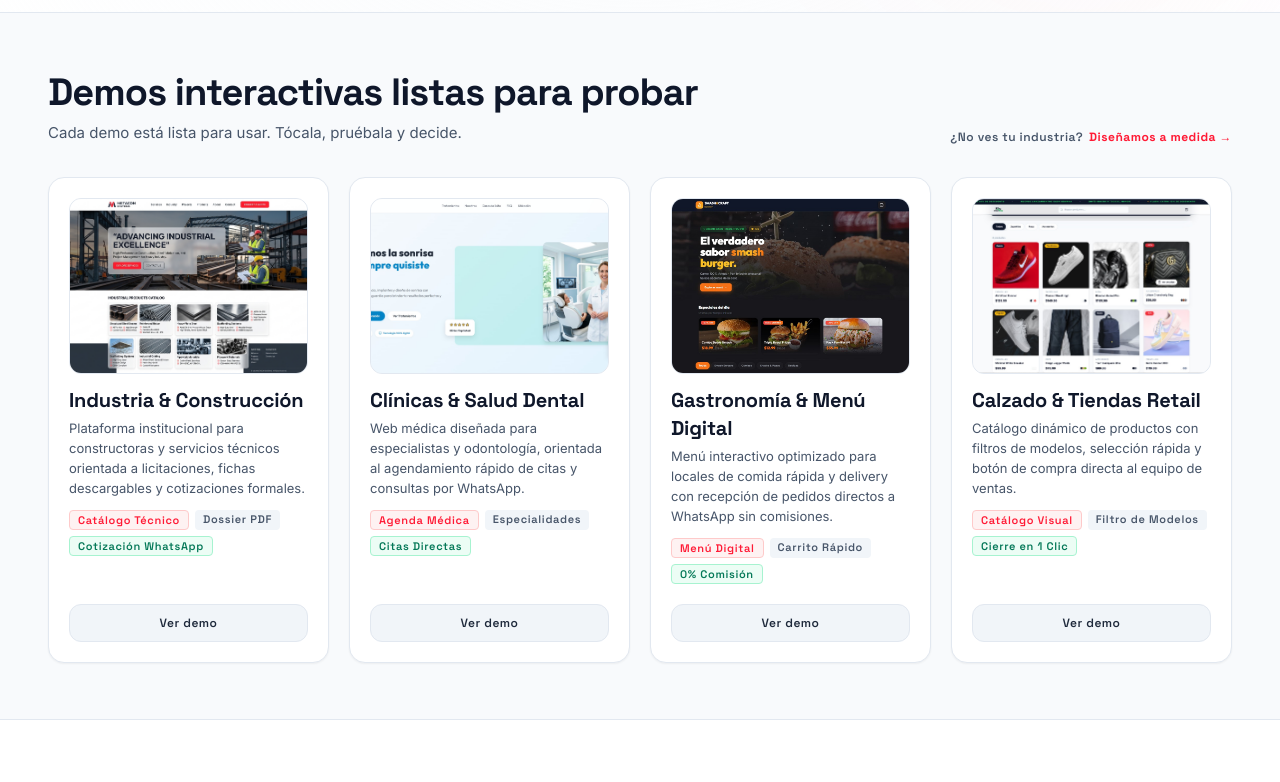
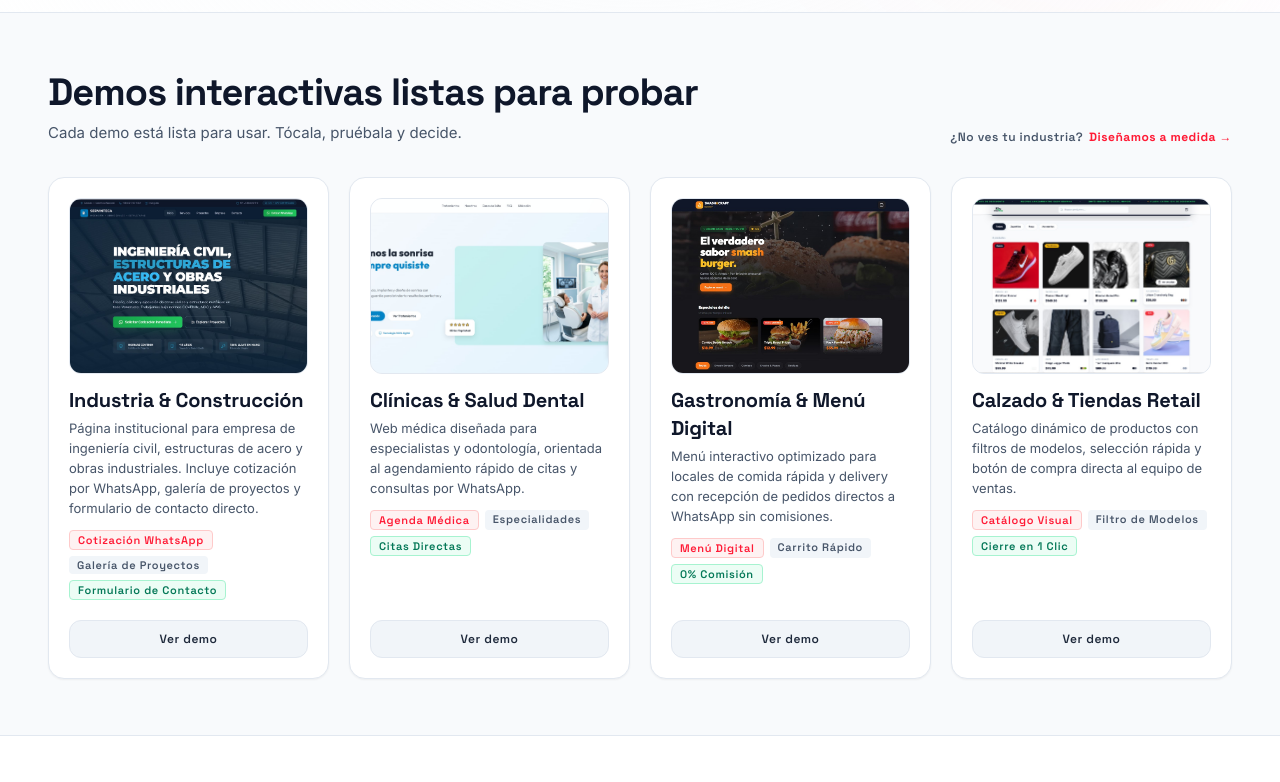
Before and after one commit to santiagoxx93/Digital_Drift_Software, a React (Vite) app: page / in a window 1280 px wide. Shown: the part 650-1432 px from the top of the page. Built offline with nearby package versions, Linux system fonts and the light colour scheme.

Commit message:
Update construction card: new info, image, and demo URL for Servinteca

```diff
--- a/src/App.jsx
+++ b/src/App.jsx
@@ -176,21 +176,21 @@ function App() {
 <div className="group bg-white hover:bg-white border border-slate-200 hover:border-[#ff1a35]/60 rounded-2xl p-space-md shadow-sm hover:shadow-[0_12px_30px_rgba(255,26,53,0.12)] transition-all duration-300 flex flex-col justify-between">
 <div>
 <div className="w-full h-44 rounded-xl overflow-hidden border border-slate-200 bg-slate-100 mb-space-sm relative group-hover:border-[#ff1a35]/40 transition-colors">
-  <img src="/img/demo-construccion.png" alt="Vista previa demo Industria y Construcción" className="w-full h-full object-cover object-top transition-transform duration-300 group-hover:scale-105" />
+  <img src="/img/servitencavzla.jpg" alt="Vista previa demo Industria y Construcción - Servinteca Vzla" className="w-full h-full object-cover object-top transition-transform duration-300 group-hover:scale-105" />
 </div>
 <h3 className="font-headline-sm text-headline-sm font-bold text-slate-900 group-hover:text-[#ff1a35] transition-colors">
   Industria &amp; Construcción
 </h3>
 <p className="font-body-sm text-body-sm text-slate-600 mt-1 mb-space-sm">
-  Plataforma institucional para constructoras y servicios técnicos orientada a licitaciones, fichas descargables y cotizaciones formales.
+  Página institucional para empresa de ingeniería civil, estructuras de acero y obras industriales. Incluye cotización por WhatsApp, galería de proyectos y formulario de contacto directo.
 </p>
 <div className="flex flex-wrap gap-1.5 mb-space-md">
-<span className="font-label-sm text-label-sm px-2 py-0.5 rounded bg-red-50 border border-red-200 text-[#ff1a35] font-medium">Catálogo Técnico</span>
-<span className="font-label-sm text-label-sm px-2 py-0.5 rounded bg-slate-100 text-slate-600 font-medium">Dossier PDF</span>
-<span className="font-label-sm text-label-sm px-2 py-0.5 rounded bg-emerald-50 text-emerald-700 font-medium border border-emerald-200">Cotización WhatsApp</span>
+<span className="font-label-sm text-label-sm px-2 py-0.5 rounded bg-red-50 border border-red-200 text-[#ff1a35] font-medium">Cotización WhatsApp</span>
+<span className="font-label-sm text-label-sm px-2 py-0.5 rounded bg-slate-100 text-slate-600 font-medium">Galería de Proyectos</span>
+<span className="font-label-sm text-label-sm px-2 py-0.5 rounded bg-emerald-50 text-emerald-700 font-medium border border-emerald-200">Formulario de Contacto</span>
 </div>
 </div>
-<a className="w-full py-2.5 px-3 rounded-xl bg-slate-100 hover:bg-[#ff1a35] hover:text-white font-label-md text-label-md text-slate-800 font-semibold flex items-center justify-center gap-1.5 transition-colors border border-slate-200 hover:border-transparent" href="https://demo-servinteca.vercel.app" target="_blank" rel="noopener noreferrer">
+<a className="w-full py-2.5 px-3 rounded-xl bg-slate-100 hover:bg-[#ff1a35] hover:text-white font-label-md text-label-md text-slate-800 font-semibold flex items-center justify-center gap-1.5 transition-colors border border-slate-200 hover:border-transparent" href="https://santiagoxx93.github.io/web_constructora_servintecavzla/" target="_blank" rel="noopener noreferrer">
 <span>Ver demo</span>
 </a>
 </div>
```
Also changed, not shown: public/img/servitencavzla.jpg (added).
